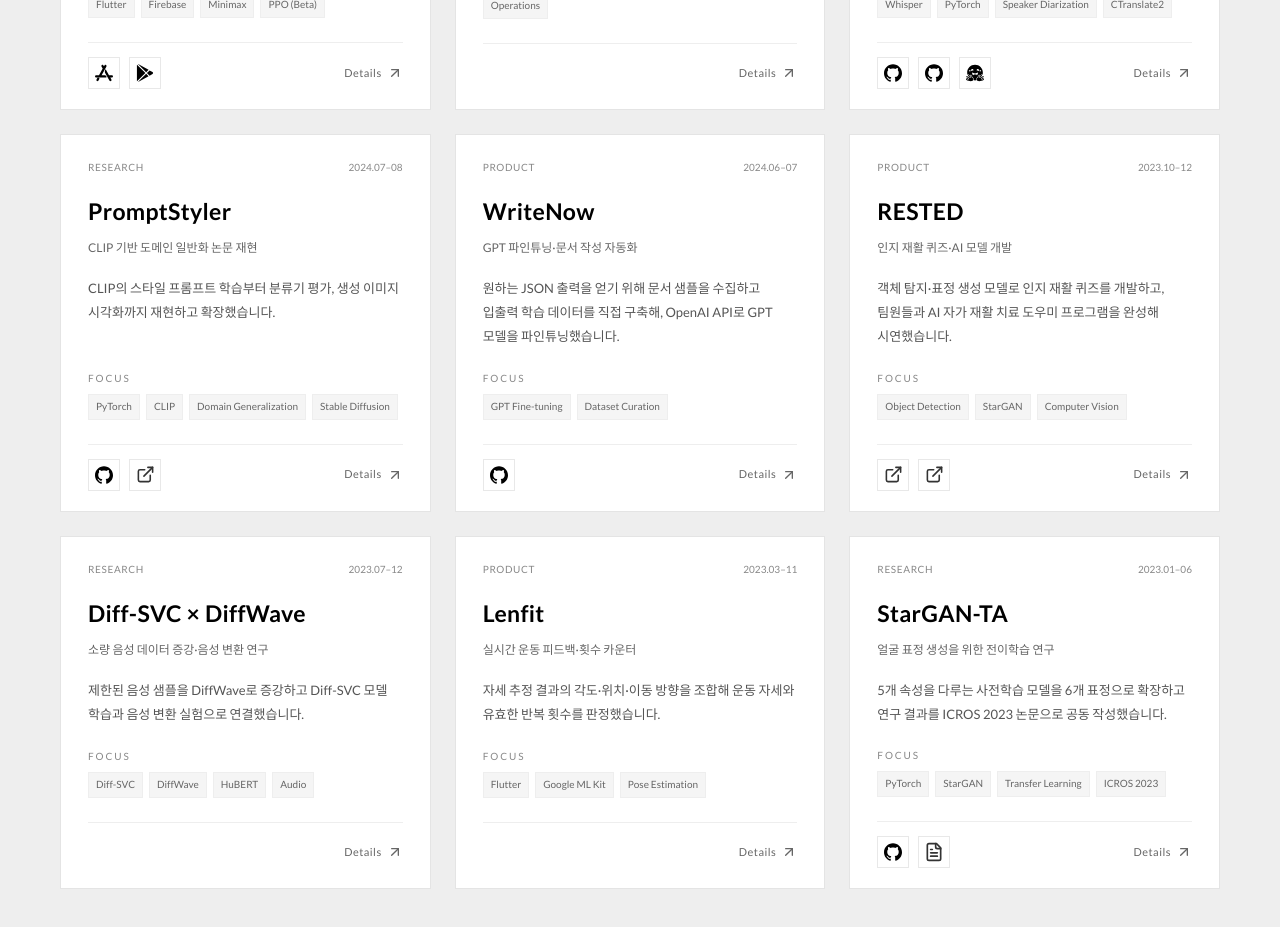
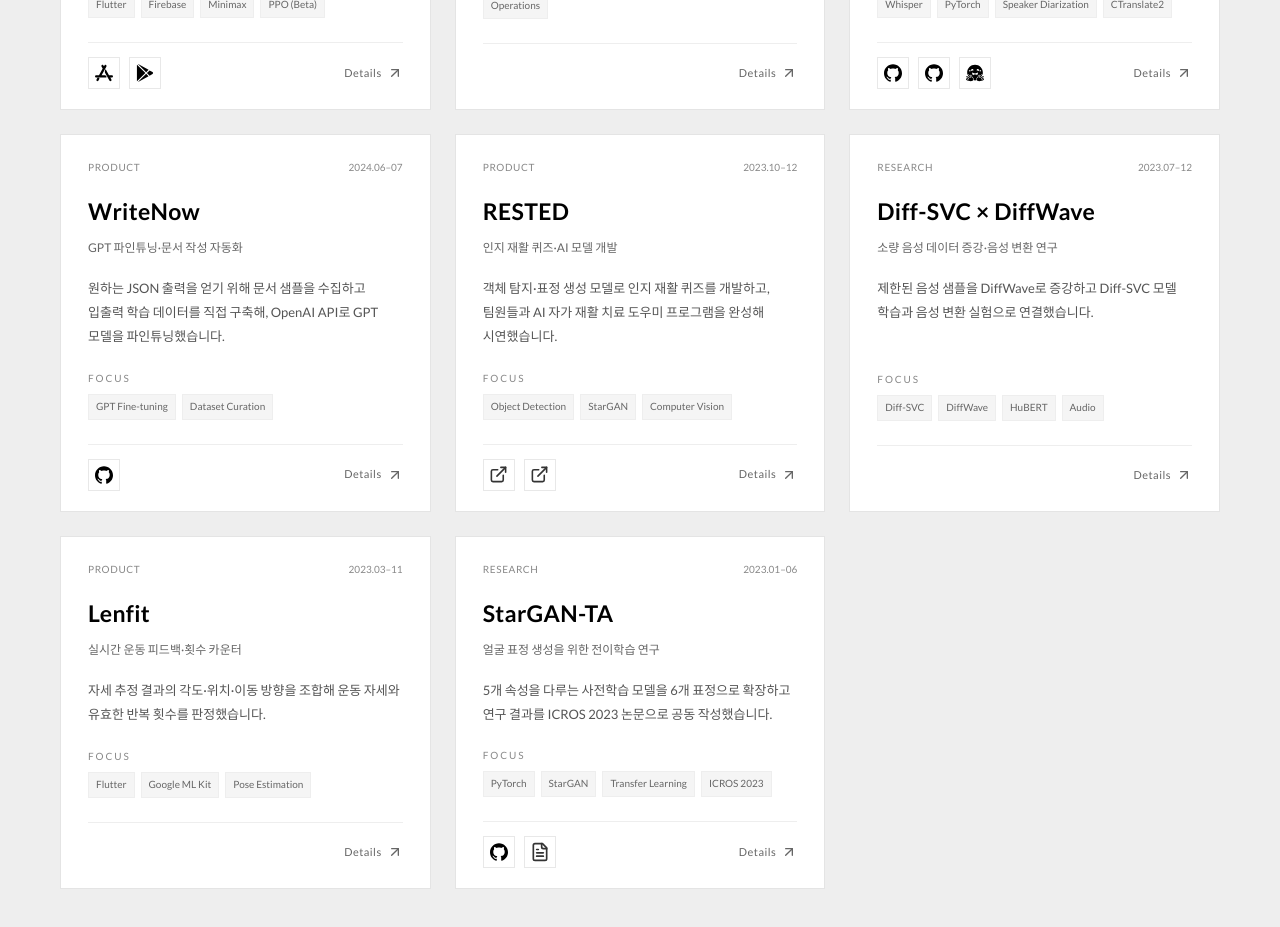
Before and after one commit to HahnGyuTak/portfolio, a React (Vite) app: page / in a window 1280 px wide. Shown: the part 1340-2267 px from the top of the page. Built offline with nearby package versions, Linux system fonts and the light colour scheme.

Commit message:
Remove PromptStyler from portfolio project listings

```diff
--- a/src/app/content.json
+++ b/src/app/content.json
@@ -12,35 +12,6 @@
     "linkedin": "https://www.linkedin.com/in/gyutakHahn/"
   },
   "projects": [
-    {
-      "id": "promptstyler",
-      "name": "PromptStyler",
-      "category": "research",
-      "kicker": "VISION–LANGUAGE · PAPER REPRODUCTION",
-      "subtitle": "CLIP 기반 도메인 일반화 논문 재현",
-      "period": "2024.07–08",
-      "role": "논문 재현 · 학습·평가 구현 · 실험 도구 확장",
-      "organization": "고려대학교 UTL 연구실",
-      "summary": "CLIP의 스타일 프롬프트 학습부터 분류기 평가, 생성 이미지 시각화까지 재현하고 확장했습니다.",
-      "problem": "스타일 변화에도 클래스 의미를 유지하는 표현을 학습하고, 그 표현이 실제 이미지 분류에 어떻게 쓰이는지 확인하고자 했습니다.",
-      "contributions": [
-        "CLIP 파라미터를 고정하고 스타일 토큰만 학습하도록 구성했습니다. 스타일 다양성 손실과 콘텐츠 일관성 손실을 함께 구현했습니다.",
-        "학습한 텍스트 특징으로 ArcFace 분류기를 학습하고 PACS·VLCS·OfficeHome 이미지 특징으로 평가하는 코드를 작성했습니다.",
-        "OpenCLIP ViT-H 학습 경로를 추가하고, 스타일·콘텐츠 임베딩을 Stable Diffusion으로 시각화했습니다. 생성 이미지의 클래스 일치 여부와 오분류 목록을 CSV로 저장했습니다."
-      ],
-      "outcome": "논문 재현 코드와 학습·평가·시각화 도구를 공개했습니다.",
-      "tags": ["PyTorch", "CLIP", "Domain Generalization", "Stable Diffusion"],
-      "links": [
-        {
-          "label": "구현 코드",
-          "url": "https://github.com/HahnGyuTak/PromptStyler"
-        },
-        {
-          "label": "원논문 프로젝트",
-          "url": "https://promptstyler.github.io/"
-        }
-      ]
-    },
     {
       "id": "mote",
       "name": "Mote",
--- a/src/app/data.ts
+++ b/src/app/data.ts
@@ -22,7 +22,6 @@ export const projectOrder = [
   "wallbaduk",
   "souf",
   "mote",
-  "promptstyler",
   "writenow",
   "rested",
   "diff-svc",
```
Also changed, not shown: public/resume.html (+8 -13 lines), 2 other files (tests, documents, lock files or other folders).
